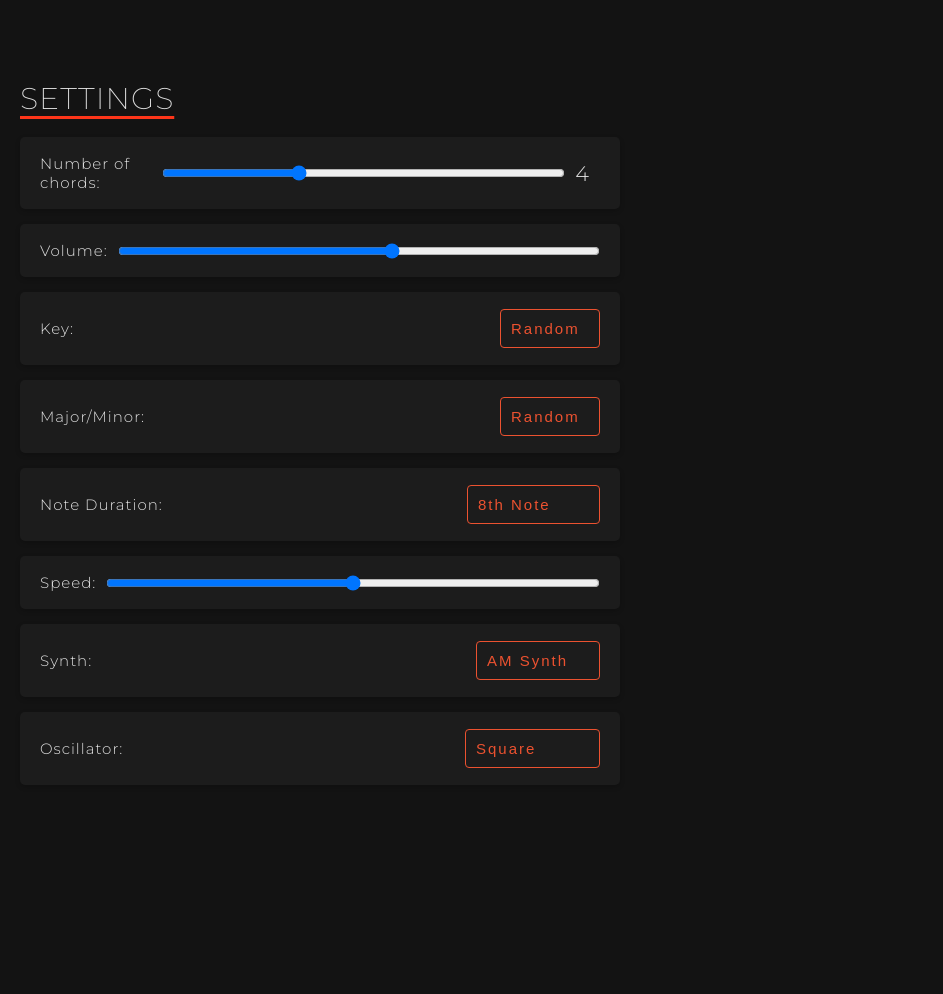
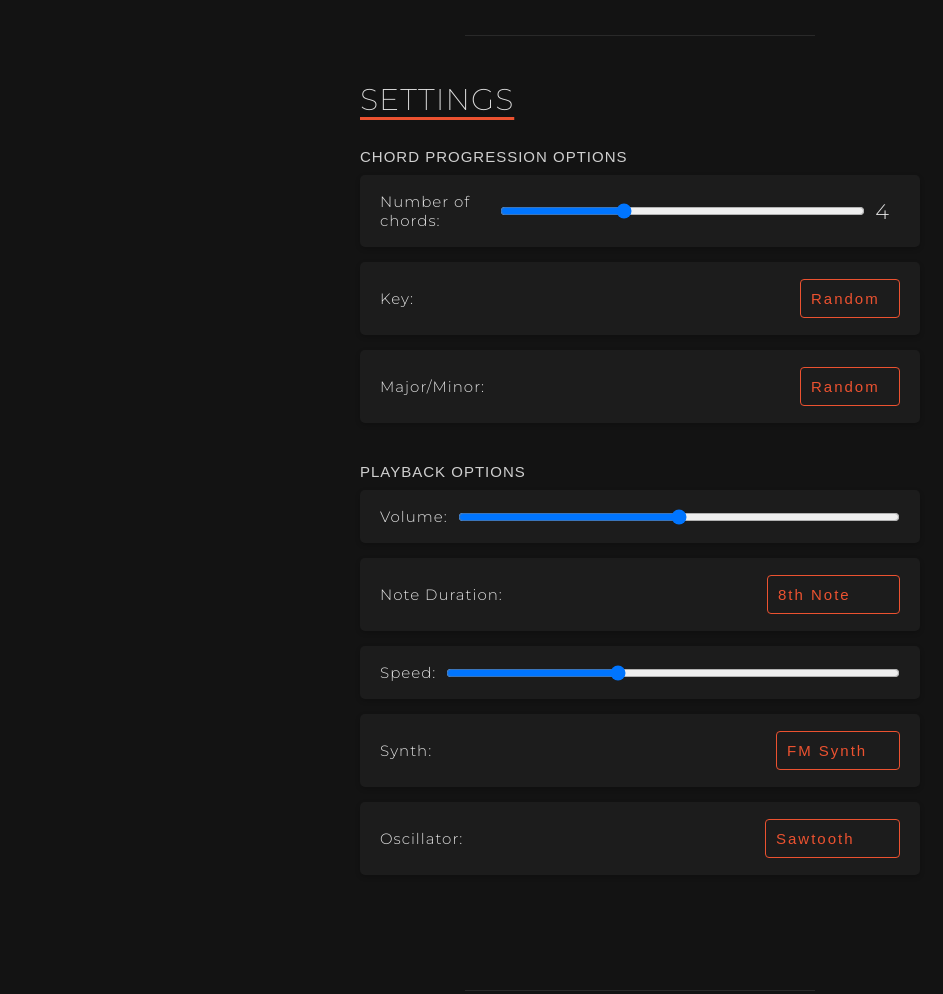
Before and after one commit to rynstwrt/RynDTX-Chord-Progression-Generator, a plain HTML site: page index.html in a window 1280 px wide. Shown: the part 860-1854 px from the top of the page, without its empty margins (0-943 px from the left). Drawn offline with Linux system fonts and the light colour scheme; a script that the page names is missing; a web font is replaced by a local one.

Commit message:
Stylize More

```diff
--- a/css/main.scss
+++ b/css/main.scss
@@ -34,9 +34,10 @@ h3
     font-size: 30px;
     text-transform: uppercase;
     letter-spacing: 1px;
-    text-decoration: $color-3 solid underline;
+    text-decoration: $color-5 solid underline;
     text-underline-offset: 7px;
-    margin-bottom: 20px;
+    margin-bottom: 0;
+    padding-bottom: 20px;
     margin-top: 30px;
 }
 
@@ -72,11 +73,10 @@ section
 {
     width: 100%;
     padding: 15px 20px;
-
-    &:not(&:last-of-type)
-    {
-        margin-bottom: 100px;
-    }
+    max-width: 600px;
+    margin-right: auto;
+    margin-bottom: 100px;
+    margin-left: auto;
 }
 
 header
@@ -138,7 +138,6 @@ header
                     text-decoration: $color-1 solid underline;
                     text-underline-offset: 2px;
                     text-transform: uppercase;
-                    //letter-spacing: 1px;
                     font-size: 14px;
 
                     &.active
@@ -156,3 +155,11 @@ header
     flex-basis: 100%;
     height: 0;
 }
+
+.separator
+{
+    width: 350px;
+    height: 1px;
+    background-color: lighten($color-6, 5%);
+    margin: 0 auto;
+}
--- a/css/settings-section.scss
+++ b/css/settings-section.scss
@@ -4,13 +4,40 @@ section#settings
 {
     h3
     {
-        margin-bottom: 20px;
+        margin-bottom: 10px;
+        padding-bottom: 10px;
         width: 100%;
     }
 
     #options
     {
         max-width: 600px;
+
+        .option-group
+        {
+            &:first-of-type
+            {
+                margin-top: 20px;
+            }
+
+            &:not(&:first-of-type)
+            {
+                h4
+                {
+                    margin-top: 40px;
+                }
+            }
+
+            h4
+            {
+                font-family: $font-1;
+                font-weight: 200;
+                text-transform: uppercase;
+                font-size: 15px;
+                margin-bottom: 10px;
+                color: $color-2;
+                letter-spacing: 1px;
+            }
 
             .option
             {
@@ -58,3 +85,4 @@ section#settings
             }
         }
     }
+}
--- a/css/shared.scss
+++ b/css/shared.scss
@@ -1,5 +1,5 @@
 $color-1: #131313;
-$color-2: #FFFFFF;
+$color-2: #d0d0d0;
 $color-3: #fd3519;
 $color-4: lighten($color-1, 80%);
 $color-5: #ec5230;
--- a/index.html
+++ b/index.html
@@ -85,20 +85,21 @@
     </section>
 
 
+    <div class="separator"></div>
+
+
     <section id="settings">
         <h3>Settings</h3>
 
         <div id="options">
+            <div class="option-group">
+                <h4>Chord Progression Options</h4>
+
                 <div class="option">
                     <label for="num-chords-input">Number of chords:</label>
 
                     <input id="num-chords-input" type="range" min="2" max="8" step="1" value="4">
                     <output id="num-chords-output">4</output>
-            </div>
-
-            <div class="option">
-                <label for="volume-input">Volume:</label>
-                <input id="volume-input" type="range" min="0" max="7" step="0.5" value="4">
                 </div>
 
                 <div class="option">
@@ -128,6 +129,15 @@
                         <option value="minor">Minor</option>
                     </select>
                 </div>
+            </div>
+
+            <div class="option-group">
+                <h4>Playback Options</h4>
+
+                <div class="option">
+                    <label for="volume-input">Volume:</label>
+                    <input id="volume-input" type="range" min="-20" max="10" step="0.5" value="-5">
+                </div>
 
                 <div class="option">
                     <label for="note-duration-input">Note Duration:</label>
@@ -140,15 +150,15 @@
 
                 <div class="option">
                     <label for="speed-input">Speed:</label>
-                <input id="speed-input" type="range" min="50" max="450" step="1" value="250">
+                    <input id="speed-input" type="range" min="50" max="450" step="1" value="200">
                 </div>
 
                 <div class="option">
                     <label for="synth-input">Synth:</label>
                     <select id="synth-input">
                         <option value="PolySynth">Poly Synth</option>
-                    <option value="FMSynth">FM Synth</option>
-                    <option value="AMSynth" selected>AM Synth</option>
+                        <option value="FMSynth" selected>FM Synth</option>
+                        <option value="AMSynth">AM Synth</option>
                         <option value="MetalSynth">Metal Synth</option>
                     </select>
                 </div>
@@ -157,14 +167,17 @@
                     <label for="oscillator-input">Oscillator:</label>
                     <select id="oscillator-input">
                         <option value="sine">Sine</option>
-                    <option value="square"selected >Square</option>
-                    <option value="sawtooth">Sawtooth</option>
+                        <option value="square">Square</option>
+                        <option value="sawtooth" selected>Sawtooth</option>
                         <option value="fatsawtooth">Fat Sawtooth</option>
                     </select>
                 </div>
             </div>
+        </div>
     </section>
 
+
+    <div class="separator"></div>
 
     <!--  ABOUT SECTION  -->
     <section id="about">
--- a/js/audio-handler.js
+++ b/js/audio-handler.js
@@ -11,7 +11,7 @@ const SYNTH_ENVELOPE = {
     // sustain: 0,
     // release: .5
     attack: .005,
-    release: .3
+    // release: .3
 };
 
 const playButton = document.querySelector("#play-button");
@@ -30,6 +30,13 @@ let currentProgression;
 
 async function playProgression()
 {
+    if (!(await Tone.loaded()))
+    {
+        await Tone.start();
+        Tone.Transport.bpm.value = speedInput.value;
+        await setSynth();
+    }
+
     if (part)
         part.clear();
 
@@ -43,12 +50,12 @@ async function playProgression()
 }
 
 
-async function setSynth(synthClass)
+async function setSynth()
 {
     if (synth)
         synth.dispose();
 
-    synth = new Tone.PolySynth(synthClass, NUM_VOICES).toDestination();
+    synth = new Tone.PolySynth(SYNTH_INPUT_MAP[synthInput.value], NUM_VOICES).toDestination();
 
     synth.set({
         oscillator: {
@@ -80,7 +87,7 @@ function resetTransport()
 
 (async function()
 {
-    await Tone.start();
-    await setSynth(SYNTH_INPUT_MAP[synthInput.value]);
+    // await Tone.start();
+    // await setSynth(SYNTH_INPUT_MAP[synthInput.value]);
     // Tone.Transport.bpm.value = speedInput.value;
 })();
--- a/js/ui/settings.js
+++ b/js/ui/settings.js
@@ -1,6 +1,7 @@
 volumeInput.addEventListener("input", () =>
 {
-    synth.set({"volume": volumeInput.value});
+    if (synth)
+        synth.set({"volume": volumeInput.value});
 });
 
 
@@ -9,13 +10,13 @@ synthInput.addEventListener("input", async () =>
     if (synth && synth.name === synthInput.value)
         return;
 
-    await setSynth(SYNTH_INPUT_MAP[synthInput.value]);
+    await setSynth();
 });
 
 
 oscillatorInput.addEventListener("input", async () =>
 {
-    await setSynth(SYNTH_INPUT_MAP[synth.name]);
+    await setSynth();
 });
 
 
```
Also changed, not shown: css/main.css, css/settings-section.css, 2 other files. Lines whose indentation alone changed are shown as unchanged.
